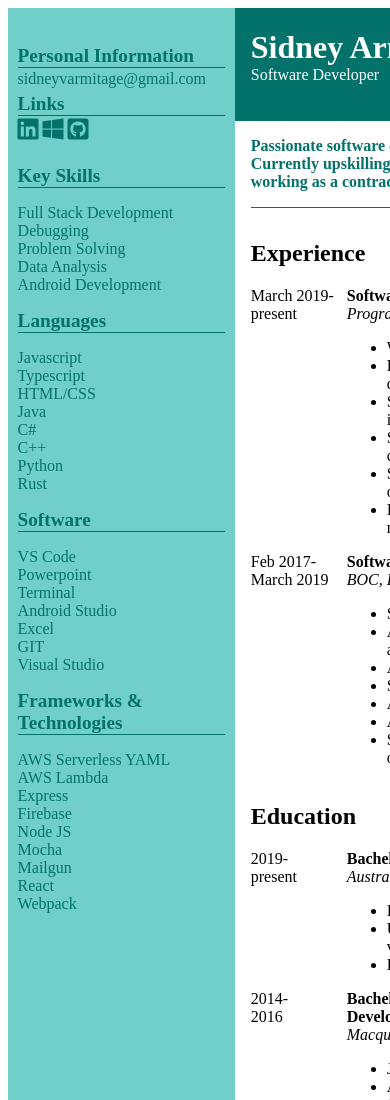
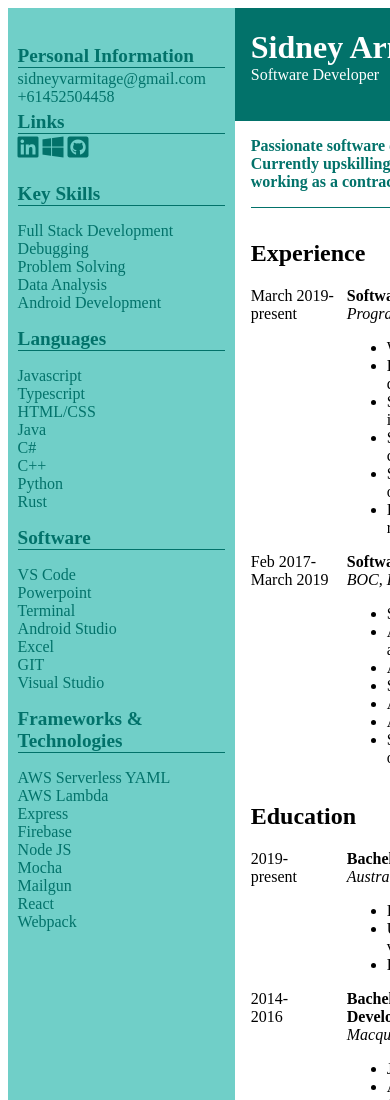
Before and after one commit to SidneyArmitage/staticPages, a website built with Parcel: page resume/index.html in a window 390 px wide. Shown: the top 1100 px of the page. Built offline with nearby package versions, Linux system fonts and the light colour scheme.

Commit message:
added phone

```diff
--- a/resume/index.html
+++ b/resume/index.html
@@ -15,6 +15,7 @@
     <section>
       <h1>Personal Information</h1>
       <a href="mailto:sidneyvarmitage@gmail.com">sidneyvarmitage@gmail.com</a>
+      <a href="tel:+61452504458">+61452504458</a>
     </section>
     <section>
       <h1>Links</h1>
```
